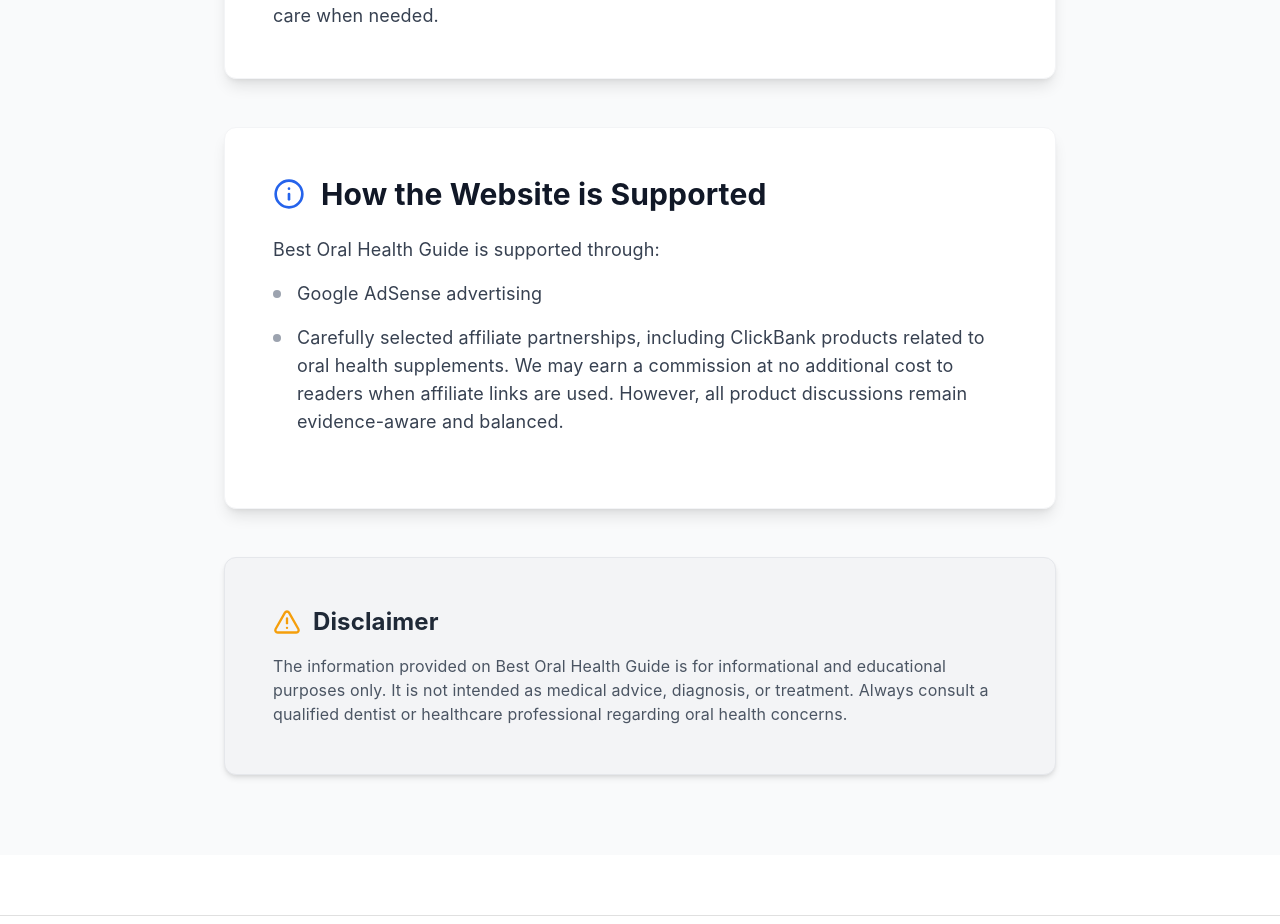
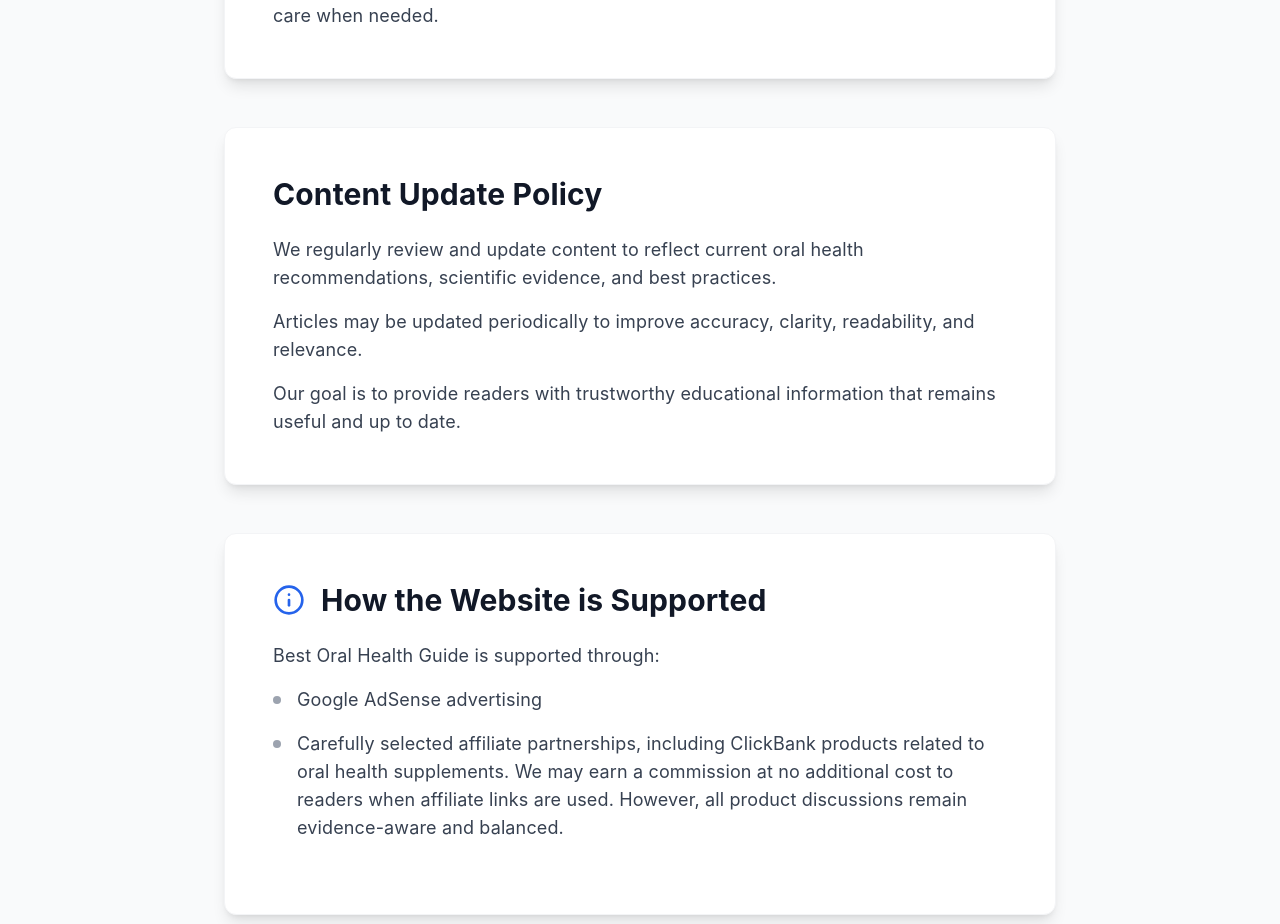
Before and after one commit to shatrudhan1/bestoralhealthguide, a React (Vite) app: page /about in a window 1280 px wide. Shown: the part 3925-4849 px from the top of the page. Built offline with nearby package versions, Linux system fonts and the light colour scheme.

Commit message:
Add Content Update Policy Section
Added a Content Update Policy section to inform users about content review and updates.

```diff
--- a/src/pages/AboutPage.jsx
+++ b/src/pages/AboutPage.jsx
@@ -266,6 +266,31 @@
   </p>
 </motion.section>
 
+     {/* Content Update Policy Section */}
+
+<motion.section
+{...fadeInUp}
+className="bg-white rounded-xl shadow-lg hover:shadow-2xl transition-shadow duration-300 border border-gray-100 p-8 md:p-12"
+
+>
+
+  <h2 className="text-3xl font-bold text-gray-900 mb-6">
+    Content Update Policy
+  </h2>
+
+  <p className="text-lg text-gray-700 mb-4">
+    We regularly review and update content to reflect current oral health recommendations, scientific evidence, and best practices.
+  </p>
+
+  <p className="text-lg text-gray-700 mb-4">
+    Articles may be updated periodically to improve accuracy, clarity, readability, and relevance.
+  </p>
+
+  <p className="text-lg text-gray-700">
+    Our goal is to provide readers with trustworthy educational information that remains useful and up to date.
+  </p>
+</motion.section>
+
        {/* How the Website is Supported Section */}
           <motion.section
             {...fadeInUp}
```
